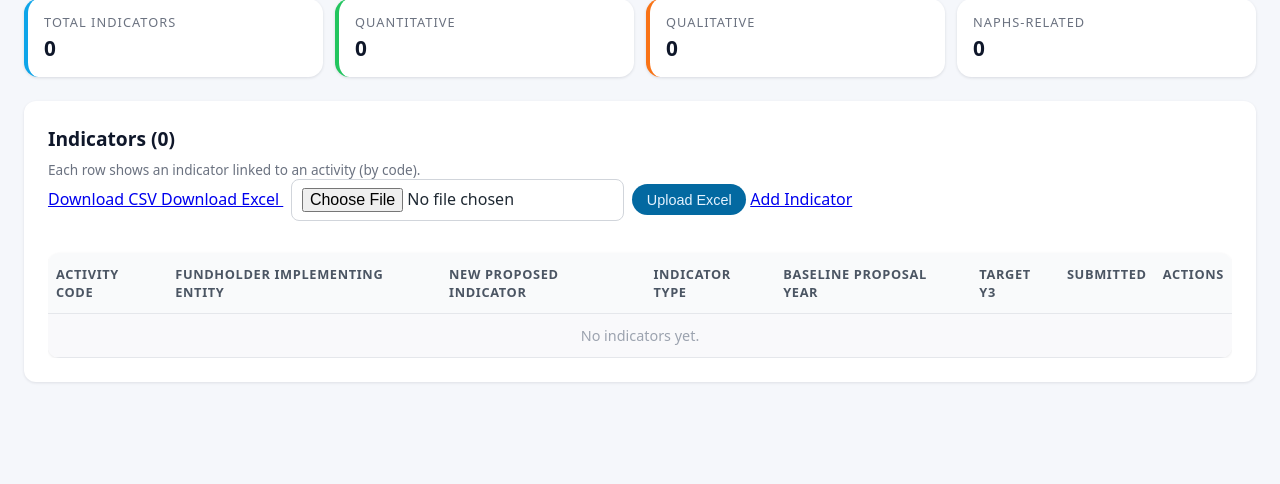
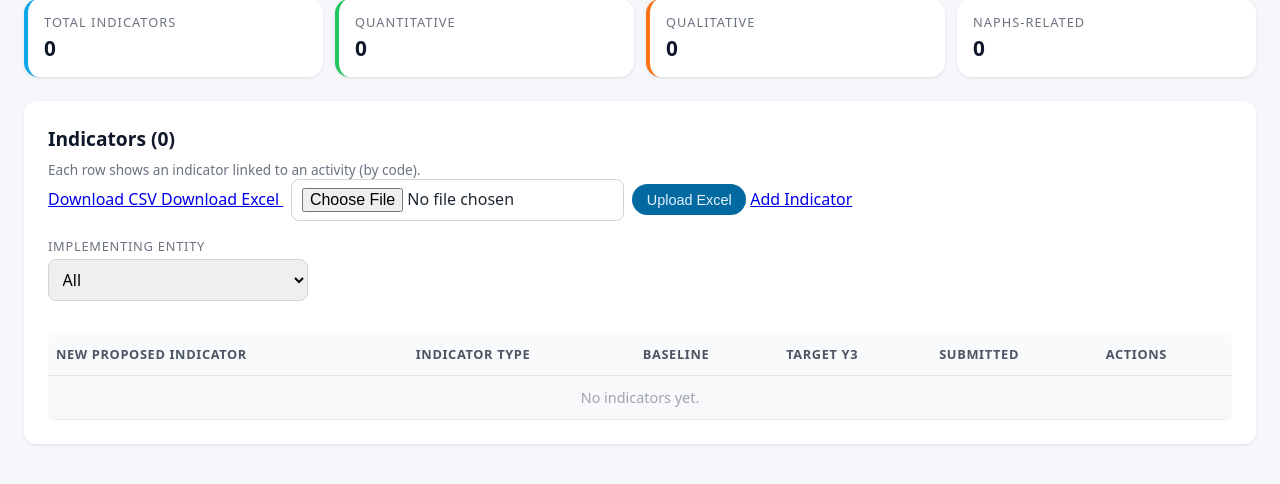
Before and after one commit to Rwunganira/pfund, a Flask app: page /indicators in a window 1280 px wide. Shown: the part 143-627 px from the top of the page. Run offline with Flask 3, Linux system fonts and the light colour scheme; the visitor is signed in with stand-in values (Sample User, id 1); data that the repository does not hold is empty.

Commit message:
edit indicators

```diff
--- a/activity_routes.py
+++ b/activity_routes.py
@@ -1433,14 +1433,17 @@ def download_activities():
 @login_required
 def indicators_list():
     """View all indicators linked to activities."""
+    # Filter by implementing entity (from Activity)
+    entity_list = request.args.getlist("implementing_entity")
+
+    # Base query
+    query = db.session.query(Indicator).join(Activity, Indicator.activity_id == Activity.id)
+    if entity_list:
+        query = query.filter(Activity.implementing_entity.in_(entity_list))
+
     # Simple read-only view of all indicators with their activities
     try:
-        indicators = (
-            db.session.query(Indicator)
-            .join(Activity, Indicator.activity_id == Activity.id)
-            .order_by(Activity.code, Indicator.id)
-            .all()
-        )
+        indicators = query.order_by(Activity.code, Indicator.id).all()
     except Exception as e:
         import traceback
 
@@ -1469,10 +1472,28 @@ def indicators_list():
         "naphs_yes": naphs_yes,
     }
 
+    # Distinct implementing entities for filter dropdown
+    try:
+        entities = [
+            row[0]
+            for row in db.session.query(Activity.implementing_entity)
+            .filter(
+                Activity.implementing_entity.isnot(None),
+                Activity.implementing_entity != "",
+            )
+            .distinct()
+            .order_by(Activity.implementing_entity)
+            .all()
+        ]
+    except Exception:
+        entities = []
+
     return render_template(
         "indicators.html",
         indicators=indicators,
         indicator_summary=indicator_summary,
+        entities=entities,
+        entity_filter=",".join(entity_list) if entity_list else "",
     )
 
 
--- a/static/styles.css
+++ b/static/styles.css
@@ -1178,6 +1178,14 @@ tbody tr:hover {
     }
 }
 
+/* Narrow numeric columns for indicators baseline/targets */
+.indicators-section .compact-table th.col-small,
+.indicators-section .compact-table td.col-small {
+    width: 80px;
+    max-width: 80px;
+    text-align: right;
+}
+
     /* Progress container */
     .progress-container {
         flex-direction: column;
--- a/templates/indicators.html
+++ b/templates/indicators.html
@@ -62,16 +62,27 @@
             {% endif %}
         </div>
 
+        <!-- Implementing Entity Filter -->
+        <form method="get" class="indicator-filters" style="margin-bottom: 1rem; display:flex; gap:0.75rem; align-items:flex-end; flex-wrap:wrap;">
+            <div class="field-group" style="max-width:260px;">
+                <label for="implementing_entity">Implementing Entity</label>
+                <select id="implementing_entity" name="implementing_entity" onchange="this.form.submit()">
+                    <option value="">All</option>
+                    {% for e in entities or [] %}
+                        <option value="{{ e }}" {% if entity_filter and e in entity_filter.split(',') %}selected{% endif %}>{{ e }}</option>
+                    {% endfor %}
+                </select>
+            </div>
+        </form>
+
         <div class="table-wrapper">
             <table class="compact-table">
                 <thead>
                     <tr>
-                        <th>Activity Code</th>
-                        <th>Fundholder implementing entity</th>
                         <th>New Proposed Indicator</th>
                         <th>Indicator Type</th>
-                        <th>Baseline Proposal Year</th>
-                        <th>Target Y3</th>
+                        <th class="col-small">Baseline</th>
+                        <th class="col-small">Target Y3</th>
                         <th>Submitted</th>
                         {% if current_user.role == 'admin' %}
                         <th>Actions</th>
@@ -81,22 +92,14 @@
                 <tbody>
                 {% for ind in indicators %}
                     <tr>
-                        <td><strong>{{ ind.activity_code or (ind.activity.code if ind.activity else '-') }}</strong></td>
-                        <td>
-                            {% if ind.activity %}
-                                {{ ind.activity.implementing_entity or '-' }}
-                            {% else %}
-                                -
-                            {% endif %}
-                        </td>
                         <td>
                             <span class="truncate-text" title="{{ ind.new_proposed_indicator }}">
                                 {{ ind.new_proposed_indicator or '-' }}
                             </span>
                         </td>
                         <td>{{ ind.indicator_type or '-' }}</td>
-                        <td class="num">{{ ind.baseline_proposal_year or '-' }}</td>
-                        <td class="num">{{ ind.target_year3 or '-' }}</td>
+                        <td class="num col-small">{{ ind.baseline_proposal_year or '-' }}</td>
+                        <td class="num col-small">{{ ind.target_year3 or '-' }}</td>
                         <td>{{ ind.submitted or '-' }}</td>
                         {% if current_user.role == 'admin' %}
                         <td class="actions">
@@ -114,7 +117,7 @@
                     </tr>
                 {% else %}
                     <tr>
-                        <td colspan="9" class="empty">No indicators yet.</td>
+                        <td colspan="7" class="empty">No indicators yet.</td>
                     </tr>
                 {% endfor %}
                 </tbody>
```
